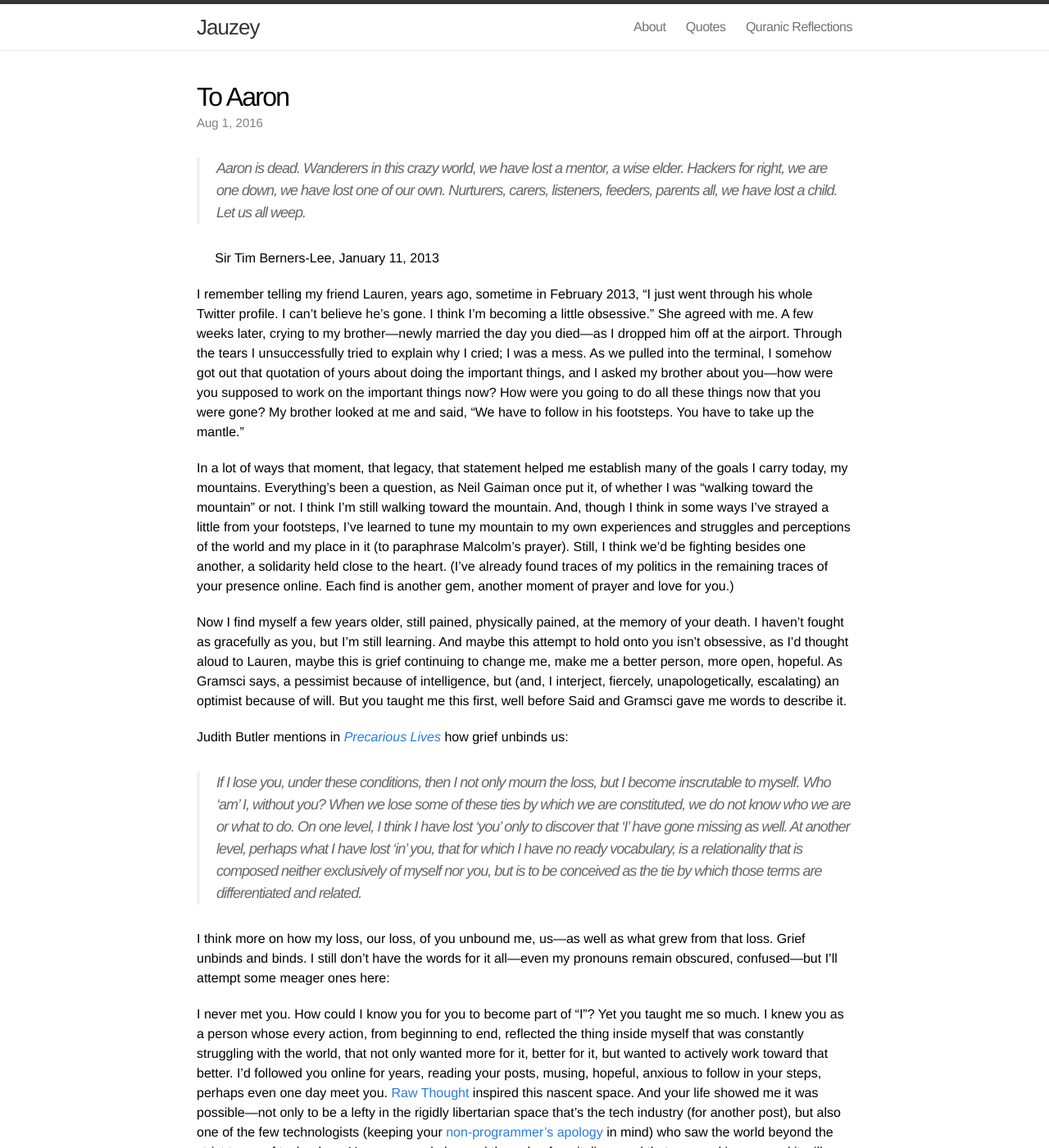
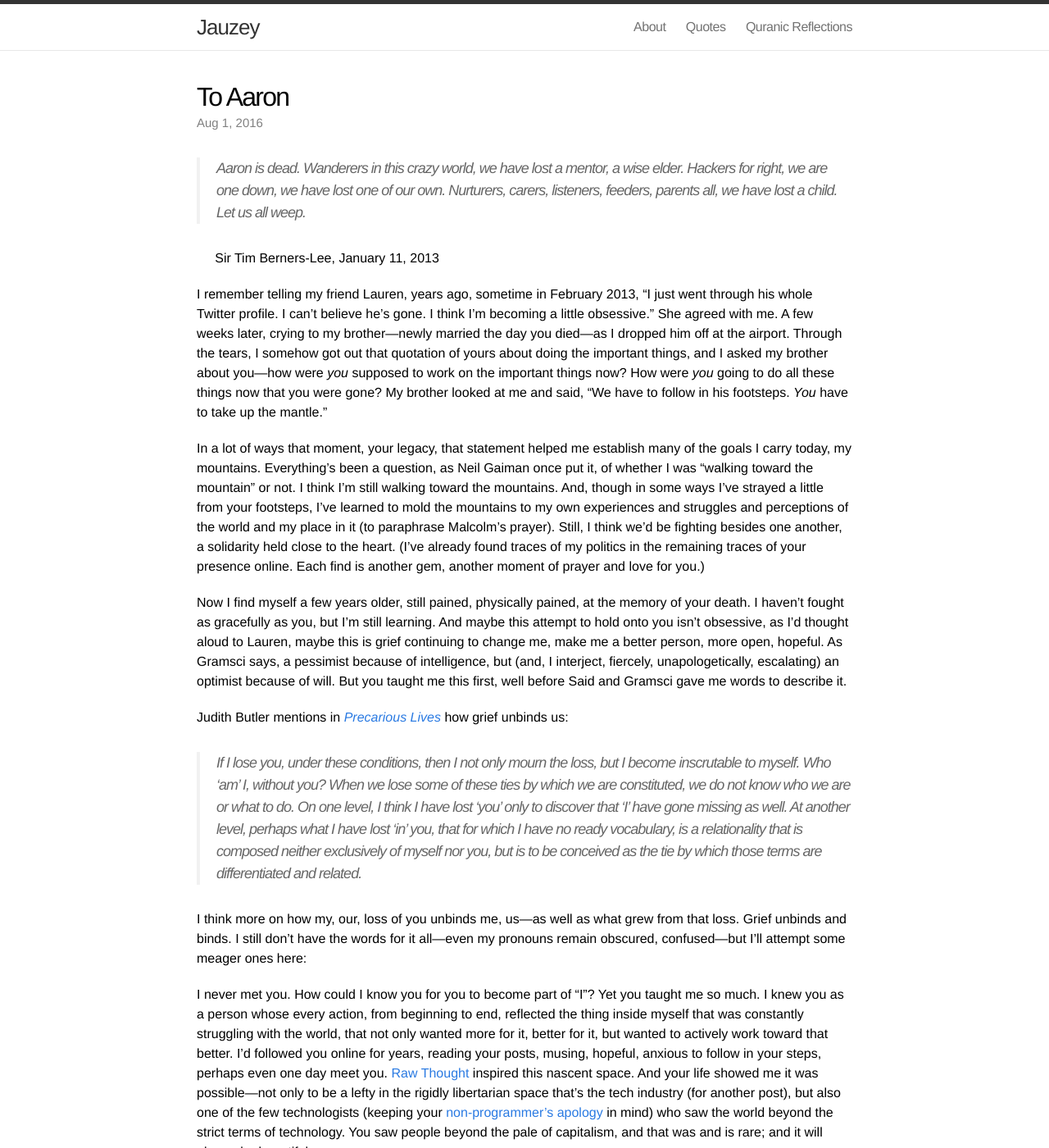
Before and after one commit to jauzeyimam/jauzeyimam.github.io, a Jekyll site: the page built from _posts/2016-8-1-to-aaron.md, in a window 1280 px wide and 1400 px high. Shown: the whole window at 82% size. Built offline with Jekyll 4.4.1, drawn with Linux system fonts in a browser that asks for light colours; some of the changed text lies outside the part shown.

Commit message:
more edits

```diff
--- a/_posts/2016-8-1-to-aaron.md
+++ b/_posts/2016-8-1-to-aaron.md
@@ -6,9 +6,9 @@ title: To Aaron
 
 &nbsp;&nbsp;&nbsp;&nbsp;&nbsp;Sir Tim Berners-Lee, January 11, 2013
 
-I remember telling my friend Lauren, years ago, sometime in February 2013, "I just went through his whole Twitter profile.  I can't believe he's gone.  I think I'm becoming a little obsessive."  She agreed with me.  A few weeks later, crying to my brother—newly married the day you died—as I dropped him off at the airport.  Through the tears I unsuccessfully tried to explain why I cried; I was a mess.  As we pulled into the terminal, I somehow got out that quotation of yours about doing the important things, and I asked my brother about you—how were you supposed to work on the important things now? How were you going to do all these things now that you were gone?  My brother looked at me and said, “We have to follow in his footsteps.  You have to take up the mantle.”
+I remember telling my friend Lauren, years ago, sometime in February 2013, "I just went through his whole Twitter profile.  I can't believe he's gone.  I think I'm becoming a little obsessive."  She agreed with me.  A few weeks later, crying to my brother—newly married the day you died—as I dropped him off at the airport.  Through the tears, I somehow got out that quotation of yours about doing the important things, and I asked my brother about you—how were *you* supposed to work on the important things now? How were *you* going to do all these things now that you were gone?  My brother looked at me and said, “We have to follow in his footsteps.  *You* have to take up the mantle.”
 
-In a lot of ways that moment, that legacy, that statement helped me establish many of the goals I carry today, my mountains.  Everything’s been a question, as Neil Gaiman once put it, of whether I was “walking toward the mountain” or not.  I think I’m still walking toward the mountain.  And, though I think in some ways I’ve strayed a little from your footsteps, I've learned to tune my mountain to my own experiences and struggles and perceptions of the world and my place in it (to paraphrase Malcolm's prayer).  Still, I think we'd be fighting besides one another, a solidarity held close to the heart.  (I've already found traces of my politics in the remaining traces of your presence online.  Each find is another gem, another moment of prayer and love for you.)
+In a lot of ways that moment, your legacy, that statement helped me establish many of the goals I carry today, my mountains.  Everything’s been a question, as Neil Gaiman once put it, of whether I was “walking toward the mountain” or not.  I think I’m still walking toward the mountains.  And, though in some ways I’ve strayed a little from your footsteps, I've learned to mold the mountains to my own experiences and struggles and perceptions of the world and my place in it (to paraphrase Malcolm's prayer).  Still, I think we'd be fighting besides one another, a solidarity held close to the heart.  (I've already found traces of my politics in the remaining traces of your presence online.  Each find is another gem, another moment of prayer and love for you.)
 
 Now I find myself a few years older, still pained, physically pained, at the memory of your death.  I haven't fought as gracefully as you, but I'm still learning.  And maybe this attempt to hold onto you isn't obsessive, as I'd thought aloud to Lauren, maybe this is grief continuing to change me, make me a better person, more open, hopeful.  As Gramsci says, a pessimist because of intelligence, but (and, I interject, fiercely, unapologetically, escalating) an optimist because of will.  But you taught me this first, well before Said and Gramsci gave me words to describe it.
 
@@ -16,7 +16,7 @@ Judith Butler mentions in [*Precarious Lives*](http://www.jauzey.com/quotes/judi
 
 >If I lose you, under these conditions, then I not only mourn the loss, but I become inscrutable to myself. Who ‘am’ I, without you? When we lose some of these ties by which we are constituted, we do not know who we are or what to do. On one level, I think I have lost ‘you’ only to discover that ‘I’ have gone missing as well. At another level, perhaps what I have lost ‘in’ you, that for which I have no ready vocabulary, is a relationality that is composed neither exclusively of myself nor you, but is to be conceived as the tie by which those terms are differentiated and related.
 
-I think more on how my loss, our loss, of you unbound me, us—as well as what grew from that loss.  Grief unbinds and binds. I still don't have the words for it all—even my pronouns remain obscured, confused—but I'll attempt some meager ones here:
+I think more on how my, our, loss of you unbinds me, us—as well as what grew from that loss.  Grief unbinds and binds. I still don't have the words for it all—even my pronouns remain obscured, confused—but I'll attempt some meager ones here:
 
 I never met you.  How could I know you for you to become part of "I"?  Yet you taught me so much.  I knew you as a person whose every action, from beginning to end, reflected the thing inside myself that was constantly struggling with the world, that not only wanted more for it, better for it, but wanted to actively work toward that better.  I'd followed you online for years, reading your posts, musing, hopeful, anxious to follow in your steps, perhaps even one day meet you.  [Raw Thought](http://www.aaronsw.com/weblog/) inspired this nascent space.  And your life showed me it was possible—not only to be a lefty in the rigidly libertarian space that's the tech industry (for another post), but also one of the few technologists (keeping your [non-programmer's apology](http://www.aaronsw.com/weblog/nonapology) in mind) who saw the world beyond the strict terms of technology.  You saw people beyond the pale of capitalism, and that was and is rare; and it will always be beautiful.
 
```
Also changed, not shown: other parts of _posts/2016-8-1-to-aaron.md (+1 -1 lines).
